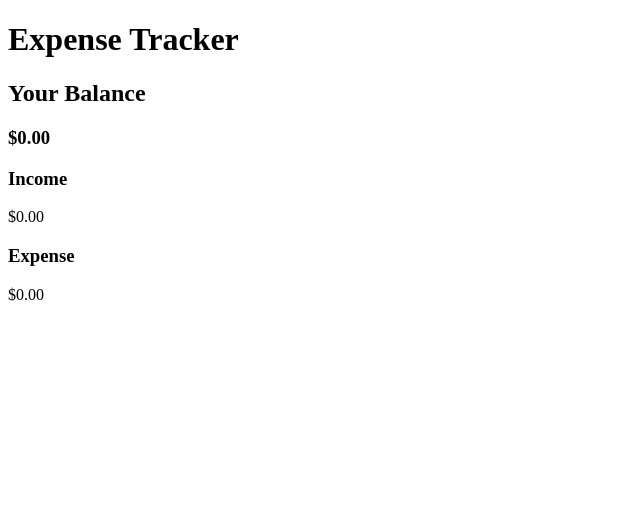
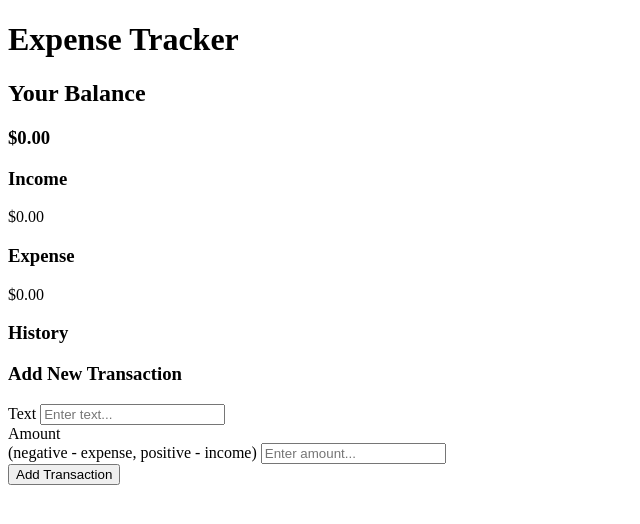
Before and after one commit to BurcuML/Expense-Tracker, a plain HTML site: page index.html in a window 1280 px wide. Shown: the whole page, without its empty margins (0-640 px from the left). Drawn offline with Linux system fonts and the light colour scheme.

Commit message:
add transaction form and history section to the layout

```diff
--- a/index.html
+++ b/index.html
@@ -24,6 +24,28 @@
             </div>
         </div>
         </div>
+        <div class="history">
+            <h3>History</h3>
+            <ul id="history-list" class="history-list">
+                <!-- Transactions will be added here -->
+            </ul>
+        </div>
+        <div class="add-transaction">
+            <h3>Add New Transaction</h3>
+            <form id="transaction-form">
+                <div class="form-control">
+                    <label for="text">Text</label>
+                    <input type="text" id="text" placeholder="Enter text..." required>
+                </div>
+                <div class="form-control">
+                    <label for="amount">Amount <br> (negative - expense, positive - income)</label>
+                    <input type="number" id="amount" placeholder="Enter amount..." required>
+                </div>
+                <button type="submit" class="btn">Add Transaction</button>
+            </form>
+        </div>
+    </div>
+
     <script src="script.js"></script>
 </body>
 </html>
```
